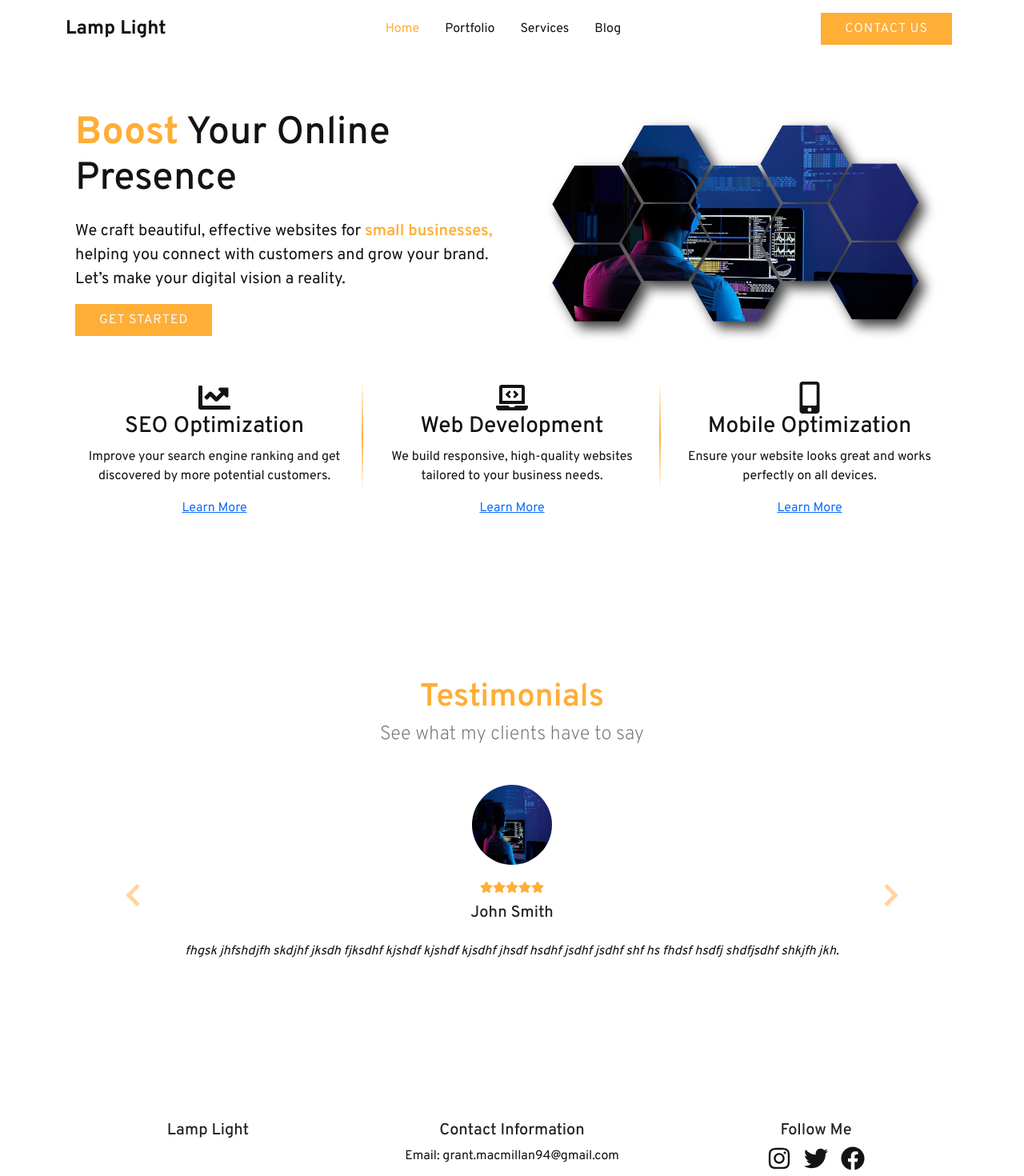
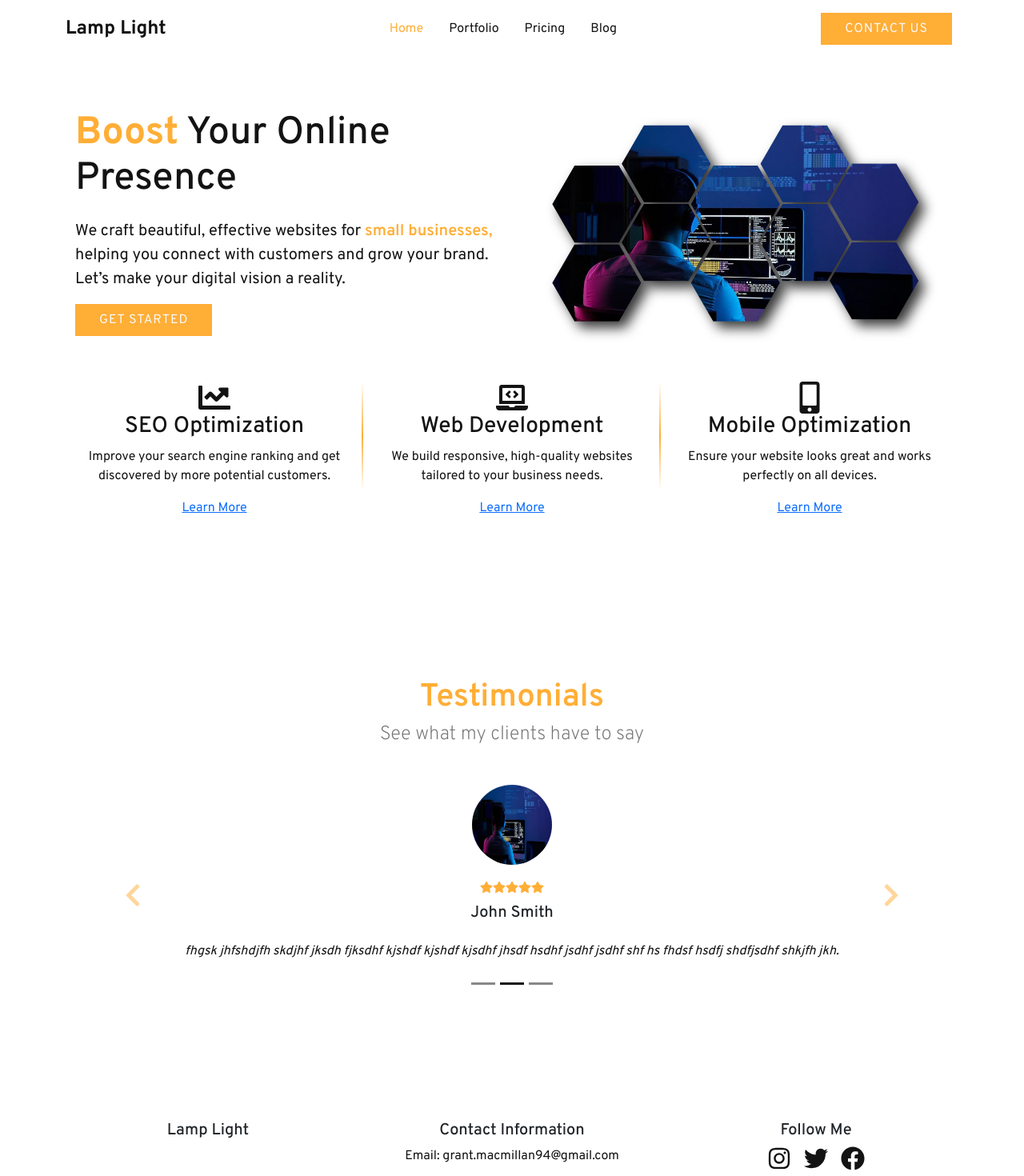
Before and after one commit to grantmacmillan/main-street-digital, a Next.js app: page / in a window 1280 px wide. Shown: the top 1470 px of the page at 80% size. Built offline with nearby package versions, Linux system fonts and the light colour scheme.

Commit message:
page change

```diff
--- a/app/components/CustomNavbar.js
+++ b/app/components/CustomNavbar.js
@@ -47,8 +47,8 @@ const CustomNavbar = () => {
                         <Nav.Link as={Link} href="/portfolio" passHref>
                             <span className={`nav-link ${pathname === '/portfolio' ? 'active' : ''}`} onClick={() => setExpanded(false)}>Portfolio</span>
                         </Nav.Link>
-                        <Nav.Link as={Link} href="/our-services" passHref>
-                            <span className={`nav-link ${pathname === '/our-services' ? 'active' : ''}`} onClick={() => setExpanded(false)}>Services</span>
+                        <Nav.Link as={Link} href="/pricing" passHref>
+                            <span className={`nav-link ${pathname === '/pricing' ? 'active' : ''}`} onClick={() => setExpanded(false)}>Pricing</span>
                         </Nav.Link>
                         <Nav.Link as={Link} href="/blog" passHref>
                             <span className={`nav-link ${pathname === '/blog' ? 'active' : ''}`} onClick={() => setExpanded(false)}>Blog</span>
--- a/app/home.css
+++ b/app/home.css
@@ -113,6 +113,14 @@
     padding: 10px;
 }
 
+.carousel-indicators [data-bs-target] {
+    background-color: var(--text);
+}
+
+.carousel-indicators .active {
+    background-color: var(--text);
+}
+
 .custom-prev-icon,
 .custom-next-icon {
     color: var(--primary-color);
--- a/app/page.js
+++ b/app/page.js
@@ -44,21 +44,21 @@ export default function Home() {
               <FaChartLine size={40} className="icon-style" />
               <h3>SEO Optimization</h3>
               <p>Improve your search engine ranking and get discovered by more potential customers.</p>
-              <Link href="/our-services">Learn More</Link>
+              <Link href="/pricing">Learn More</Link>
               <div className="divider"></div>
             </Col>
             <Col md={4} className="d-flex flex-column align-items-center text-center position-relative mb-4">
               <FaLaptopCode size={40} className="icon-style" />
               <h3>Web Development</h3>
               <p>We build responsive, high-quality websites tailored to your business needs.</p>
-              <Link href="/our-services">Learn More</Link>
+              <Link href="/pricing">Learn More</Link>
               <div className="divider"></div>
             </Col>
             <Col md={4} className="d-flex flex-column align-items-center text-center mb-4">
               <FaMobileAlt size={40} className="icon-style" />
               <h3>Mobile Optimization</h3>
               <p>Ensure your website looks great and works perfectly on all devices.</p>
-              <Link href="/our-services">Learn More</Link>
+              <Link href="/pricing">Learn More</Link>
             </Col>
           </Row>
         </Container>
```
Also changed, not shown: app/pricing/page.js (renamed from app/our-services/page.js).
